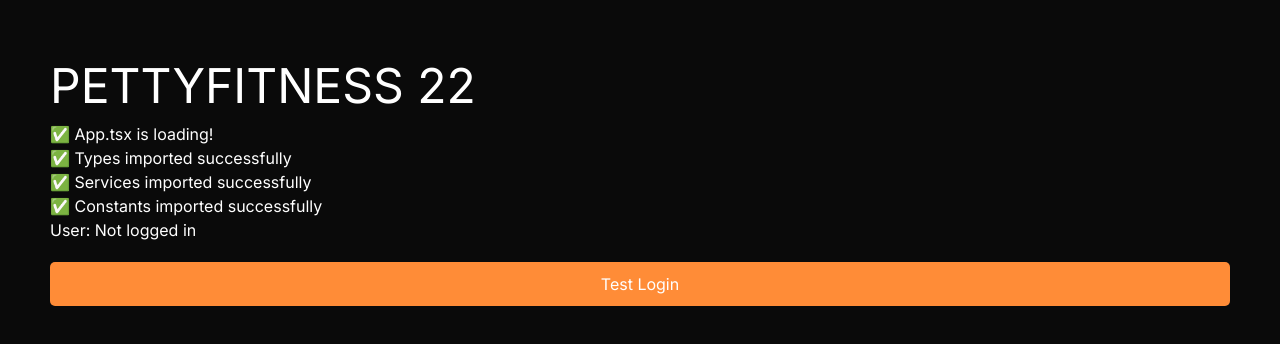
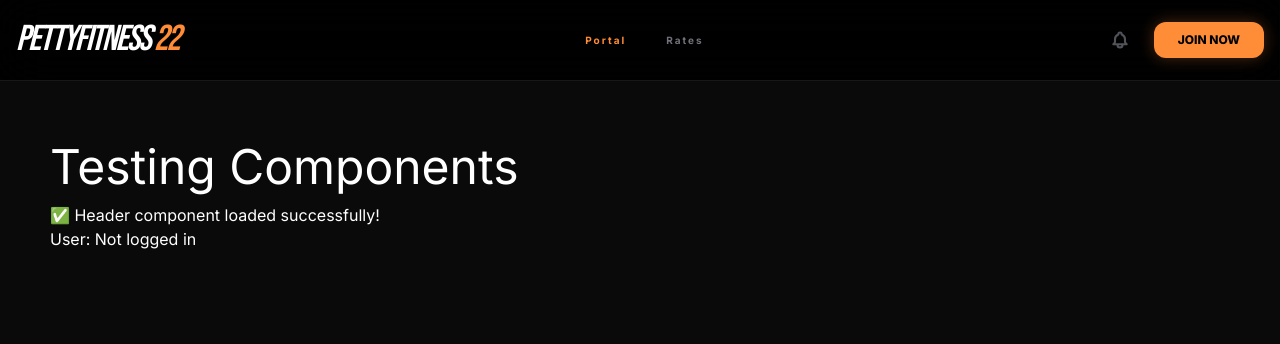
Before and after one commit to harvfi/petty-fitness, a React (Vite) app: page / in a window 1280 px wide. Shown: the top 344 px of the page. Built offline with nearby package versions, Linux system fonts and the light colour scheme.

Commit message:
Test: Add Header component

```diff
--- a/App.tsx
+++ b/App.tsx
@@ -1,6 +1,6 @@
 
 import React, { useState, useEffect } from 'react';
-// import Header from './components/Header';
+import Header from './components/Header';
 // import Hero from './components/Hero';
 // import TestimonialSection from './components/TestimonialSection';
 // import PricingSection from './components/PricingSection';
@@ -33,19 +33,20 @@ const App: React.FC = () => {
   };
 
   return (
-    <div className="min-h-screen flex flex-col" style={{ color: 'white', padding: '50px' }}>
-      <h1 style={{ fontSize: '48px' }}>PETTYFITNESS 22</h1>
-      <p>✅ App.tsx is loading!</p>
-      <p>✅ Types imported successfully</p>
-      <p>✅ Services imported successfully</p>
-      <p>✅ Constants imported successfully</p>
-      <p>User: {user ? user.name : 'Not logged in'}</p>
-      <button
-        onClick={() => handleLogin(login(UserRole.CLIENT))}
-        style={{ marginTop: '20px', padding: '10px 20px', background: '#ff8c37', border: 'none', borderRadius: '5px', cursor: 'pointer' }}
-      >
-        Test Login
-      </button>
+    <div className="min-h-screen flex flex-col">
+      <Header
+        user={user}
+        onLogin={handleLogin}
+        onLogout={handleLogout}
+        setView={setView}
+        currentView={view}
+      />
+
+      <main className="flex-grow" style={{ padding: '50px', color: 'white' }}>
+        <h1 style={{ fontSize: '48px' }}>Testing Components</h1>
+        <p>✅ Header component loaded successfully!</p>
+        <p>User: {user ? user.name : 'Not logged in'}</p>
+      </main>
     </div>
   );
 };
```
